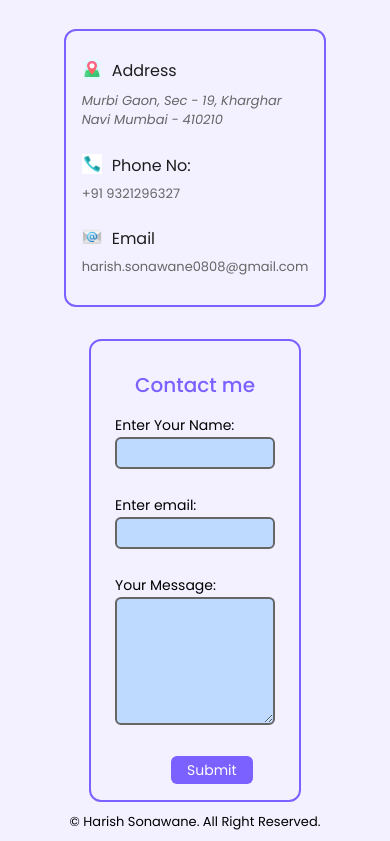
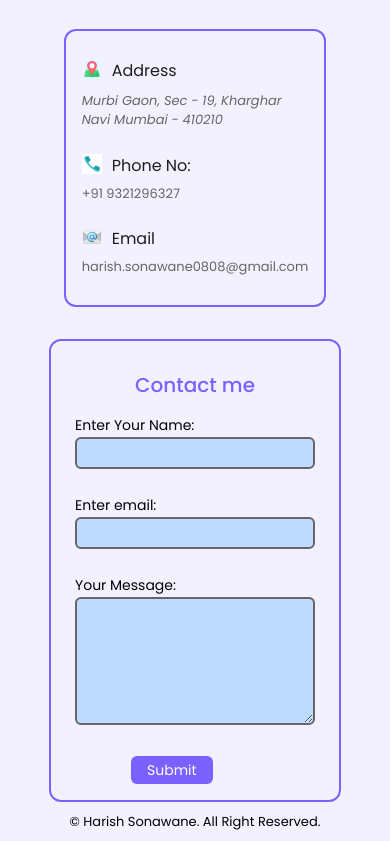
Before and after one commit to Harry080808/Harish-porfolio, a website: page index.html in a window 390 px wide. Shown: the part 6259-7100 px from the top of the page. Drawn offline with nearby package versions, Linux system fonts and the light colour scheme; files that its build step writes are made by us from their sources; a web font is replaced by a local one.

Commit message:
finally solved

```diff
--- a/index.html
+++ b/index.html
@@ -297,11 +297,11 @@
           <div class="text-xl md:text-2xl text-[var(--brand-color)] font-medium py-3.5 text-center md:py-5">Contact me</div>
           <form onsubmit="sendToWhatsApp(event)">
             <label for="Name" class="text-sm">Enter Your Name:</label><br>
-            <input type="text" name="Name" id="User_name" class="bg-blue-200 border-[2px] md:p-1.5 p-0.5 outline-0 md:w-[20rem] w-[10rem] rounded-md border-[var(--subtext)]"/><br><br>
+            <input type="text" name="Name" id="User_name" class="bg-blue-200 border-[2px] md:p-1.5 p-0.5 outline-0 md:w-[20rem] w-[15rem] rounded-md border-[var(--subtext)]"/><br><br>
             <label for="Name" class="text-sm">Enter email:</label><br>
-            <input type="email" name="Email" id="email" class="bg-blue-200 border-[2px] border-[var(--subtext)] p-0.5 md:p-1.5 w-[10rem] md:w-[20rem] rounded-md outline-0"><br><br>
+            <input type="email" name="Email" id="email" class="bg-blue-200 border-[2px] border-[var(--subtext)] p-0.5 md:p-1.5 w-[15rem] md:w-[20rem] rounded-md outline-0"><br><br>
             <label for="Message" class="text-sm">Your Message:</label><br>
-            <textarea name="message" id="msg" placeholder="your message" rows="5" cols="25" class="bg-blue-200 border-[2px] border-[var(--subtext)] rounded-md p-0.5 md:p-2 md:w-[20rem] w-[10rem] outline-0">
+            <textarea name="message" id="msg" rows="5" cols="25" class="bg-blue-200 border-[2px] border-[var(--subtext)] rounded-md p-0.5 md:p-2 md:w-[20rem] w-[15rem] outline-0">
             </textarea><br><br>
             <input type="submit" value="Submit" class="ml-14 md:ml-28 text-white px-4 rounded-md bg-[var(--brand-color)] py-1 md:py-2 cursor-pointer hover:duration-300 hover:bg-[var(--button-hover)] font-normal md:font-medium text-sm">
           </form>
```
